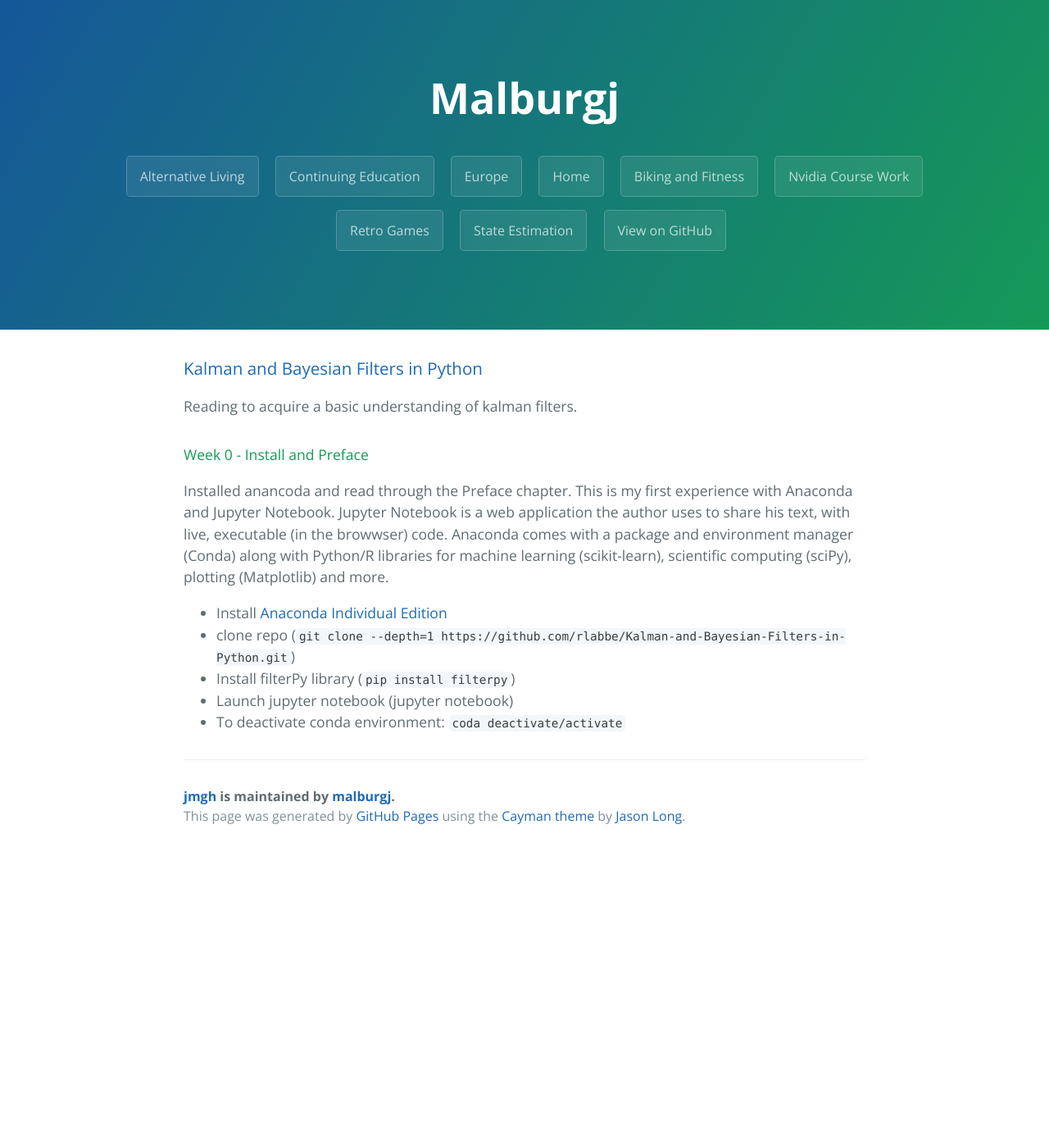
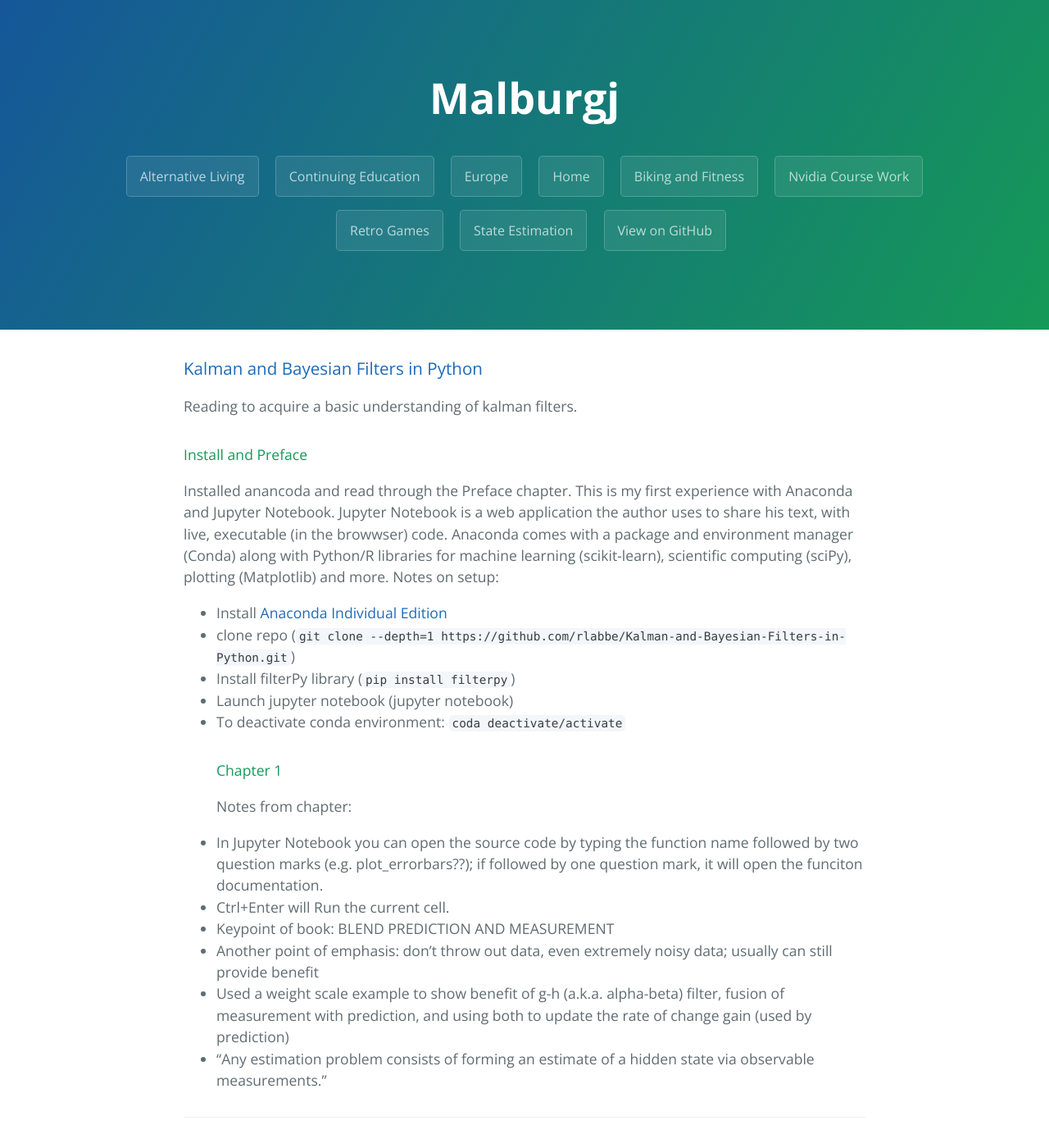
Before and after one commit to malburgj/malburgj.github.io, a Jekyll site: the page built from stateest.md, in a window 1280 px wide and 1400 px high. Shown: the whole window at 82% size. Built offline with Jekyll 4.4.1, drawn with Linux system fonts in a browser that asks for light colours.

Commit message:
chapter 1 work

```diff
--- a/stateest.md
+++ b/stateest.md
@@ -5,10 +5,18 @@ filename: stateest
 ---
 ### [Kalman and Bayesian Filters in Python](https://github.com/rlabbe/Kalman-and-Bayesian-Filters-in-Python)
 Reading to acquire a basic understanding of kalman filters.
-#### Week 0 - Install and Preface
-Installed anancoda and read through the Preface chapter.  This is my first experience with Anaconda and Jupyter Notebook.  Jupyter Notebook is a web application the author uses to share his text, with live, executable (in the browwser) code.  Anaconda comes with a package and environment manager (Conda) along with Python/R libraries for machine learning (scikit-learn), scientific computing (sciPy), plotting (Matplotlib) and more.
+#### Install and Preface
+Installed anancoda and read through the Preface chapter.  This is my first experience with Anaconda and Jupyter Notebook.  Jupyter Notebook is a web application the author uses to share his text, with live, executable (in the browwser) code.  Anaconda comes with a package and environment manager (Conda) along with Python/R libraries for machine learning (scikit-learn), scientific computing (sciPy), plotting (Matplotlib) and more.  Notes on setup:
 *   Install [Anaconda Individual Edition](https://www.anaconda.com/products/individual)
 *   clone repo (`git clone --depth=1 https://github.com/rlabbe/Kalman-and-Bayesian-Filters-in-Python.git`)
 *   Install filterPy library (`pip install filterpy`)
 *   Launch jupyter notebook (jupyter notebook)
 *   To deactivate conda environment: `coda deactivate/activate`
+#### Chapter 1
+Notes from chapter:
+*   In Jupyter Notebook you can open the source code by typing the function name followed by two question marks (e.g. plot_errorbars??); if followed by one question mark, it will open the funciton documentation.
+*   Ctrl+Enter will Run the current cell.
+*   Keypoint of book: BLEND PREDICTION AND MEASUREMENT
+*   Another point of emphasis:  don't throw out data, even extremely noisy data; usually can still provide benefit
+*   Used a weight scale example to show benefit of g-h (a.k.a. alpha-beta) filter, fusion of measurement with prediction, and using both to update the rate of change gain (used by prediction)
+*   "Any estimation problem consists of forming an estimate of a hidden state via observable measurements."
```
